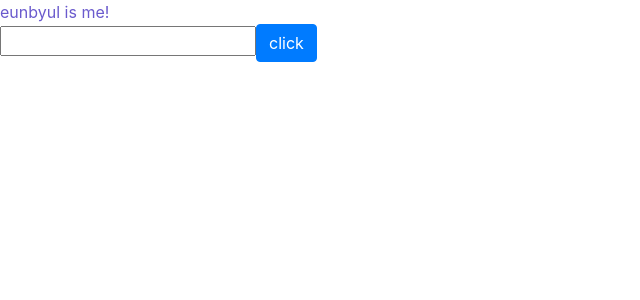
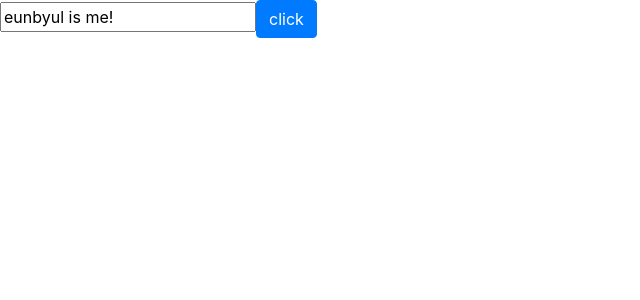
Before and after one commit to joeunbyula/vue3-project, a Vue app: page / in a window 1280 px wide. Shown: the top 300 px of the page, without its empty margins (0-640 px from the left). Built offline with nearby package versions, Linux system fonts and the light colour scheme.

Commit message:
양방향 바인딩(v-model)

```diff
--- a/src/App.vue
+++ b/src/App.vue
@@ -1,13 +1,18 @@
 <template>
-  <!-- v-bind: => : 로 표기-->
-  <div :class="nameClass">
-    {{ name }}
-  </div>
-  <input :type="type" :value="name"/>
-  <!-- v-on: => @로 표기-->
+  <!-- 양방향바인딩 v1 -->
+  <!-- <input
+    type="text"
+    :value="name"
+    @input="updateName"
+  > -->
+  <!-- 양방향 바인딩 : v-model 사용 -->
+  <input
+    type="text"
+    v-model="name"
+  >
   <button
     class="btn btn-primary"
-    @click="updateName"
+    @click="onSubmit"
   >click
   </button>
 </template>
@@ -16,28 +21,21 @@
 import { ref } from 'vue';
   export default {
     setup() {
-      /**
-       * let을 사용하면 값을 변경할지라도
-       * 화면에서는 update가 안된다.
-       * 그래서 ref 사용한다.
-       * 숫자, string, object 등 어떠한 타입에도 가능하다.
-       */
       const name = ref('eunbyul is me!');
-      const type = ref('number');
-      const nameClass = ref('name');
 
+      const onSubmit = () => {
+        console.log(name.value);
+      };
 
-      const updateName = () => {
-        //let과 다르게 ref는 .value로 접근하여 값을 변경해줘야함.
-        name.value = 'eunbyul !!';
-        type.value = 'text';
-        nameClass.value = 'skyblue';
-      }
+      //양방향바인딩 v1
+      // const updateName = (e) => {
+      //   name.value = e.target.value;
+      // };
+
       return {
         name,
-        type,
-        nameClass,
-        updateName
+        onSubmit,
+        //updateName //양방향바인딩 v1
       }
     }
   }
@@ -47,8 +45,4 @@ import { ref } from 'vue';
   .name {
     color: slateblue;
   }
-
-  .skyblue {
-    color: skyblue;
-  }
 </style>
```
